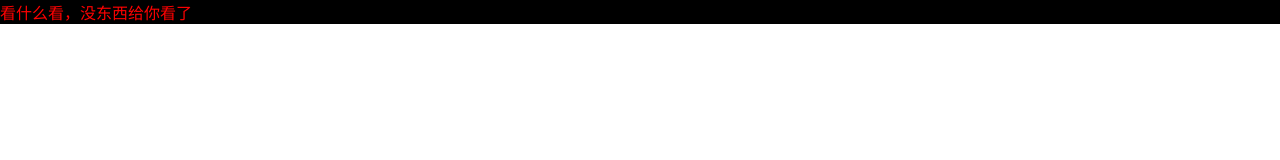
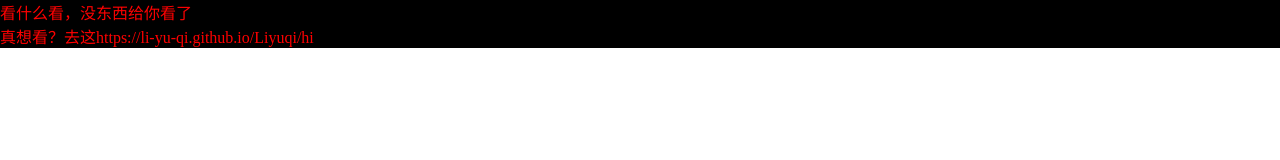
Before and after one commit to Li-yu-qi/Liyuqi, a plain HTML site: page new.html in a window 1280 px wide. Drawn offline with Linux system fonts and the light colour scheme.

Commit message:
Update new.html

```diff
--- a/new.html
+++ b/new.html
@@ -13,5 +13,7 @@
   <body>
    <div style="color: red;
      background-color: black;">看什么看，没东西给你看了</div>
+    <div style="color: red;
+     background-color: black;">真想看？去这https://li-yu-qi.github.io/Liyuqi/hi</div>
   </body>
 </html>
```
